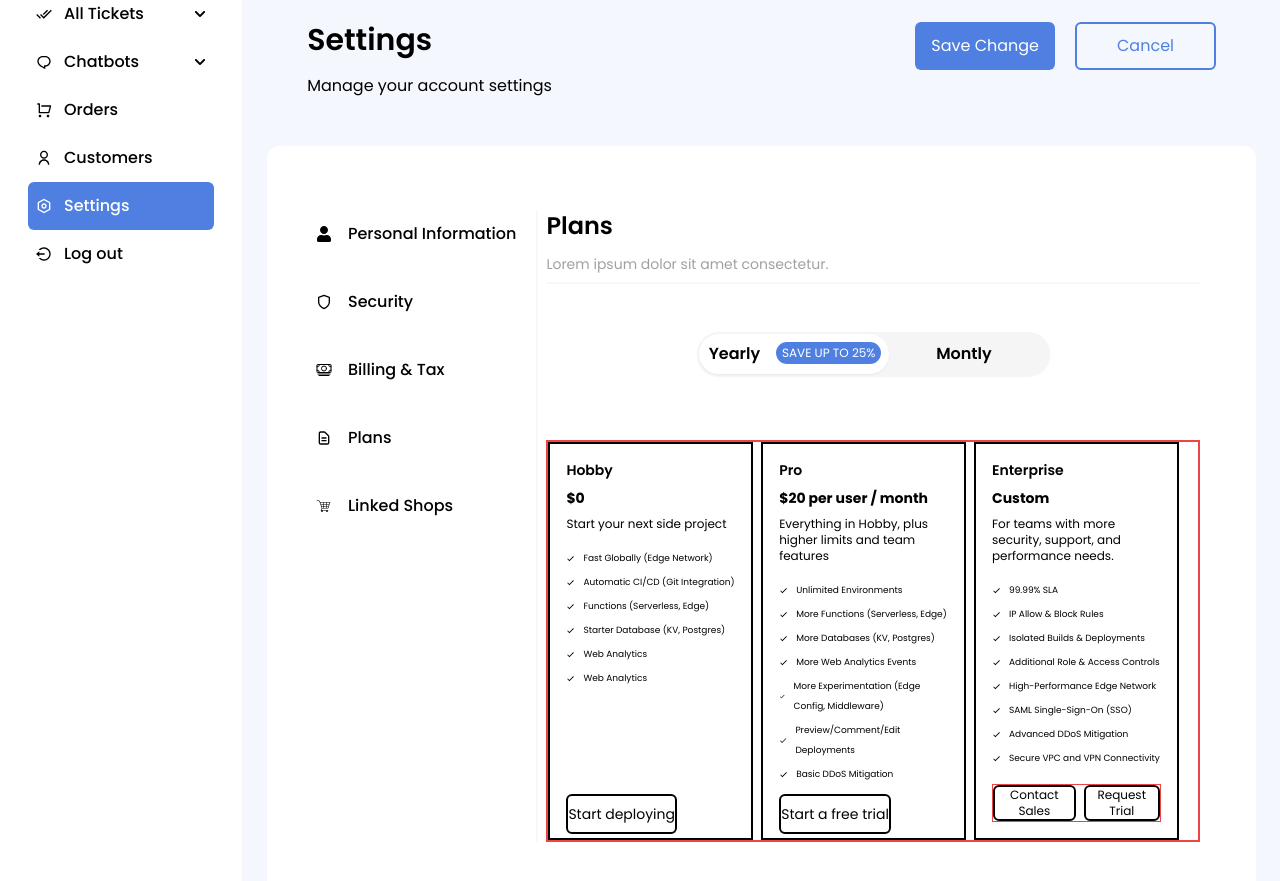
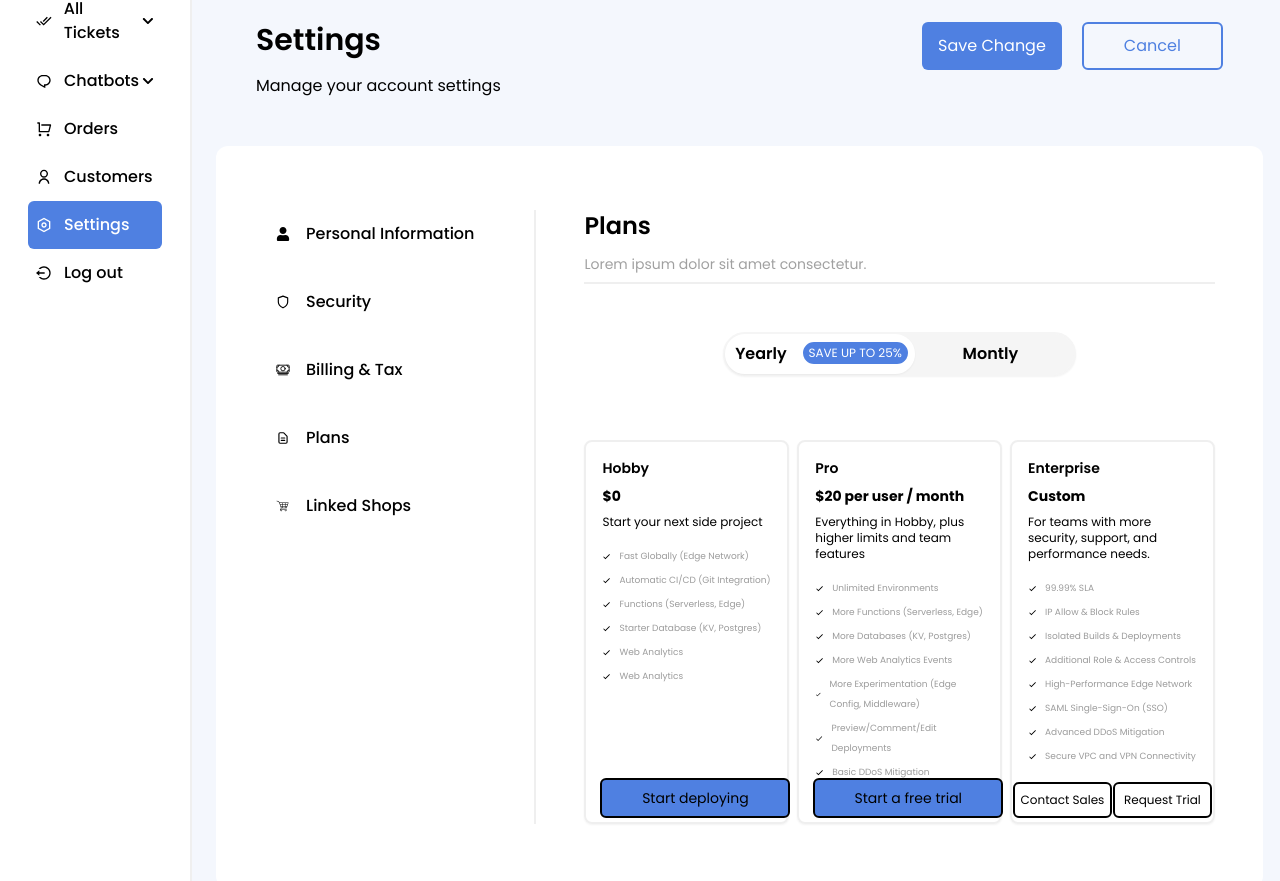
Before and after one commit to Assia123-oss/Flight_Ease, a React (Vite) app: page /settings/plans in a window 1280 px wide. Shown: the part 151-1032 px from the top of the page. Built offline with nearby package versions, Linux system fonts and the light colour scheme.

Commit message:
Modified plan route

```diff
--- a/src/Components/Billing.jsx
+++ b/src/Components/Billing.jsx
@@ -4,7 +4,7 @@ import Button from "./shared/Button";
 const Billing = () => {
   return (
     <div className="flex flex-col">
-      <div className="flex flex-col border-b-2 border-secondary">
+      <div className="flex flex-col border-b-2 border-[#EFEFEF]">
         <h1 className="font-semibold mb-3 text-2xl">Billing & Tax</h1>
         <p className="mb-2 text-[#0000005f] text-sm">
           Lorem ipsum dolor sit amet consectetur.
--- a/src/Components/Personal.jsx
+++ b/src/Components/Personal.jsx
@@ -5,7 +5,7 @@ const Personal = () => {
   return (
     <div>
       {/* Introduction part */}
-      <div className="flex flex-col border-b-2 border-secondary">
+      <div className="flex flex-col border-b-2 border-[#EFEFEF]">
         <h1 className="font-semibold mb-3">General Information</h1>
         <p className="mb-2">Lorem ipsum dolor sit amet consectetur.</p>
       </div>
--- a/src/Components/Plans.jsx
+++ b/src/Components/Plans.jsx
@@ -4,9 +4,9 @@ import PlanCard from './cards/PlanCard';
 
 const Plans = () => {
   return (
-    <div className="flex flex-col ">
+    <div className="flex flex-col">
       {/* Upper */}
-      <div className="flex flex-col border-b-2 border-secondary">
+      <div className="flex flex-col border-b-2 border-[#EFEFEF]">
         <h1 className="font-semibold mb-3 text-2xl">Plans</h1>
         <p className="mb-2 text-[#0000005f] text-sm">
           Lorem ipsum dolor sit amet consectetur.
@@ -30,7 +30,7 @@ const Plans = () => {
         </div>
       </div>
       {/* Lower */}
-      <div className="mt-16 gap-2 flex flex-row border-2 border-red-500">
+      <div className="mt-16 gap-2 flex">
         {cardsData.map((data, idx) => (
           <PlanCard {...data} key={idx} />
         ))}
--- a/src/Components/Security.jsx
+++ b/src/Components/Security.jsx
@@ -11,7 +11,7 @@ const Security = () => {
   return (
     <div className="flex flex-col">
       {/* Heading */}
-      <div className="flex flex-col border-b-2 border-secondary">
+      <div className="flex flex-col border-b-2 border-[#EFEFEF]">
         <h1 className="font-semibold mb-3 text-2xl">Security</h1>
         <p className="mb-2 text-[#0000005f] text-sm">
           Lorem ipsum dolor sit amet consectetur.
--- a/src/Components/Shopping.jsx
+++ b/src/Components/Shopping.jsx
@@ -4,7 +4,7 @@ import Button from "./shared/Button";
 const Shopping = () => {
   return (
     <div className="flex flex-col">
-      <div className="flex flex-col border-b-2 border-secondary">
+      <div className="flex flex-col border-b-2 border-[#EFEFEF]">
         <h1 className="font-semibold mb-3 text-2xl">Linked Shops</h1>
         <p className="mb-2 text-[#0000005f] text-sm">
           Lorem ipsum dolor sit amet consectetur.
--- a/src/Components/Sidebar.jsx
+++ b/src/Components/Sidebar.jsx
@@ -19,7 +19,7 @@ const Sidebar = () => {
   const [showDropdown, setShowDropdown] = useState(false);
 
   return (
-    <div className="w-[325px] bg-primary border-r border-r-gray p-7">
+    <div className="w-[320px] bg-primary border-r-2 border-r-[#EFEFEF] p-7">
       <div>
         <img src="/logo.svg" alt="logo" />
       </div>
@@ -50,7 +50,10 @@ const Sidebar = () => {
             </NavLink>
             {showDropdown && (
               <div className="absolute px-3 mt-2 text-[#757575]">
-                <NavLink to="#" className="flex items-center gap-3 py-2">
+                <NavLink
+                  to="#"
+                  className="flex items-center gap-3 py-2 text-sm"
+                >
                   <RiTicketLine /> Open Tickets
                   <div className="flex items-center ml-auto">
                     <span
@@ -61,7 +64,10 @@ const Sidebar = () => {
                     </span>
                   </div>
                 </NavLink>
-                <NavLink to="#" className="flex items-center gap-3 py-2">
+                <NavLink
+                  to="#"
+                  className="flex items-center gap-3 py-2 text-sm"
+                >
                   <RiShoppingBasketLine /> Tickets with Orders
                   <div className="flex items-center ml-auto">
                     <span
@@ -72,7 +78,10 @@ const Sidebar = () => {
                     </span>
                   </div>
                 </NavLink>
-                <NavLink to="#" className="flex items-center gap-3 py-2">
+                <NavLink
+                  to="#"
+                  className="flex items-center gap-3 py-2 text-sm"
+                >
                   <RiFileList2Line /> Closed Tickets
                   <div className="flex items-center ml-auto">
                     <span
@@ -101,7 +110,7 @@ const Sidebar = () => {
             </NavLink>
             {showDropdown && (
               <div className="absolute px-4 mt-3 text-[#757575]">
-                <NavLink className="flex items-center gap-3">
+                <NavLink className="flex items-center gap-3 text-sm">
                   <AiOutlinePlus />
                   Create a Chatbot
                 </NavLink>
--- a/src/Components/cards/PlanCard.jsx
+++ b/src/Components/cards/PlanCard.jsx
@@ -2,30 +2,32 @@ import React from "react";
 
 const PlanCard = ({ title, price, info, features, button, buttons }) => {
   return (
-    <div className="relative border-2 p-4 ] w-[16vw] flex flex-col text-sm">
-      <h1 className="mb-2 font-semibold text-1xl">{title}</h1>
+    <div className="relative border-2  w-[16vw] text-sm rounded-lg border-[#EFEFEF] shadow-sm">
+      <div className="p-4">
+        <h1 className="mb-2 font-semibold">{title}</h1>
         <p className="mb-2 font-bold">{price}</p>
         <p className="mb-4 text-xs">{info}</p>
         <div className="flex flex-col  space-y-1 text-[9px]">
           {features.map((item, idx) => (
             <p key={idx} className="flex items-center">
               {item.icon}
-            <span className="ml-2">{item.text}</span>
+              <span className="ml-2 text-[#9b9b9b]">{item.text}</span>
             </p>
           ))}
         </div>
+      </div>
       {button && (
-        <button className="absolute bottom-1 mt-4 bg-primary border-2 text-black py-2 rounded-md">
+        <button className="absolute bottom-1 w-[190px] ml-3.5 bg-teritiary border-2 text-black py-2 rounded-md">
           {button.text}
         </button>
       )}
-      {/* Display buttons if they exist */}
+      {/* Second buttons */}
       {buttons && (
-        <div className="flex mt-4 space-x-2 justify-between border border-red-500">
+        <div className="flex justify-evenly">
           {buttons.map((btn, idx) => (
             <button
               key={idx}
-              className=" bg-primary border-2 text-black  rounded-md"
+              className=" bg-primary border-2 w-[99px] py-2 text-black  rounded-md"
             >
               <p className="text-xs">{btn.text}</p>
             </button>
--- a/src/Screens/Settings.jsx
+++ b/src/Screens/Settings.jsx
@@ -26,15 +26,15 @@ const Settings = () => {
         </span>
       </div>
       {/* general information */}
-      <div className="bg-primary rounded-xl py-16 px-12">
-        <div className="flex">
-          <div className="w-1/4 border-r-2 border-secondary flex justify-end items-start">
+      <div className="bg-primary rounded-xl py-16 px-10">
+        <div className="flex space-x-10">
+          <div className="w-1/4">
             <ul className="flex flex-col gap-y-5">
               {navLinks.map((link, index) => (
                 <NavLink
                   key={index}
                   to={link?.href}
-                  className={`flex space-x-4 items-center py-[22px] h-12 font-medium px-5 ${
+                  className={`flex space-x-4 items-center py-[22px] h-12 font-medium text-sm px-5 ${
                     isActive === index
                       ? " bg-[#4f80e110] text-[#0240BC] rounded-md"
                       : ""
@@ -47,6 +47,7 @@ const Settings = () => {
               ))}
             </ul>
           </div>
+          <div className="border border-[#EFEFEF]"></div>
           <div className="w-3/4 px-2">
             <Outlet />
           </div>
```
Lines whose indentation alone changed are shown as unchanged.
